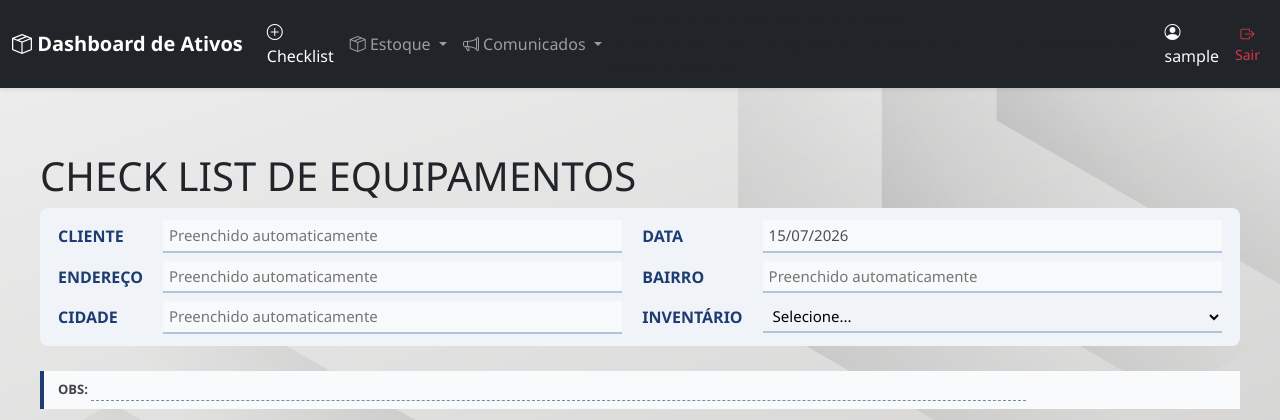
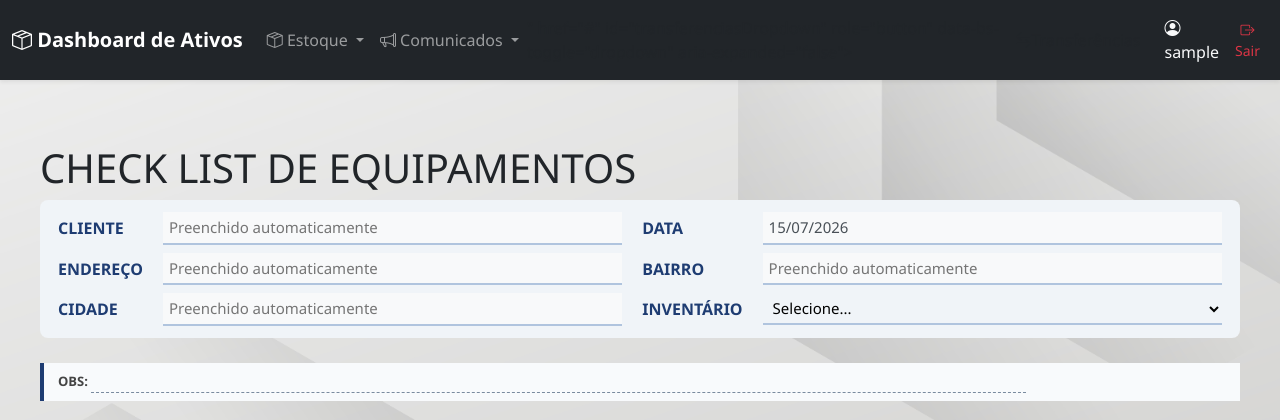
Before and after one commit to gregNasc/gerenciadorEstoque, a Django app: page /checklist/ in a window 1280 px wide. Shown: the top 420 px of the page. Run offline with Django 5.2, Linux system fonts and the light colour scheme; the visitor is signed in with stand-in values (Sample User, id 1); data comes from the database, SQL or seed files in the repository; data that the repository does not hold is empty; parts of the project's set-up code (start-up, migrations or seed data) failed here and were passed over.

Commit message:
Bloqueio de Abas não essenciais

```diff
--- a/estoque/templates/estoque/base.html
+++ b/estoque/templates/estoque/base.html
@@ -72,7 +72,7 @@
 
                 <!-- CHECKLIST -->
 
-                <li class="nav-item">
+                <!--li class="nav-item">
 
                     <a class="nav-link {% if url_name == 'checklist' %}active{% endif %}"
                        href="{% url 'estoque:checklist' %}">
@@ -80,7 +80,7 @@
                         <i class="bi bi-plus-circle"></i>
                         {% trans "Checklist" %}
 
-                    </a>
+                    </a-->
 
                 </li>
 
@@ -100,7 +100,7 @@
 
                     </a>
 
-                    <ul class="dropdown-menu">
+                    <ul class="dropdown-menu dropdown-menu-dark dropdown-menu-end">
 
                         <li>
 
@@ -114,7 +114,7 @@
 
                         </li>
 
-                        <li>
+                        <!--li>
 
                             <a class="dropdown-item"
                                href="{% url 'insumos:estoque_insumos' %}">
@@ -124,7 +124,7 @@
 
                             </a>
 
-                        </li>
+                        </li-->
                         {% if perfil.role == 'admin' %}
                         <li>
                             <hr class="dropdown-divider">
@@ -141,12 +141,12 @@
                         <li>
                             <hr class="dropdown-divider">
                         </li>
-                        <li>
+                        <!--li>
                             <a class="dropdown-item" href="{% url 'insumos:importar_excel' %}">
                                 <i class="bi bi-file-earmark-excel"></i>
                                 {% trans "Importar Excel" %}
                             </a>
-                        </li>
+                        </li-->
                         {% endif %}
 
                     </ul>
@@ -428,13 +428,13 @@
                             </a>
                         </li>
 
-                        <li>
+                        <!--li>
                             <a class="dropdown-item"
                                href="{% url 'insumos:cadastrar_insumos' %}">
                                 <i class="bi bi-box-seam"></i>
                                 Insumos
                             </a>
-                        </li>
+                        </li-->
 
                     </ul>
 
```
Also changed, not shown: insumos/services/checklist_service.py (+28 -30 lines).
